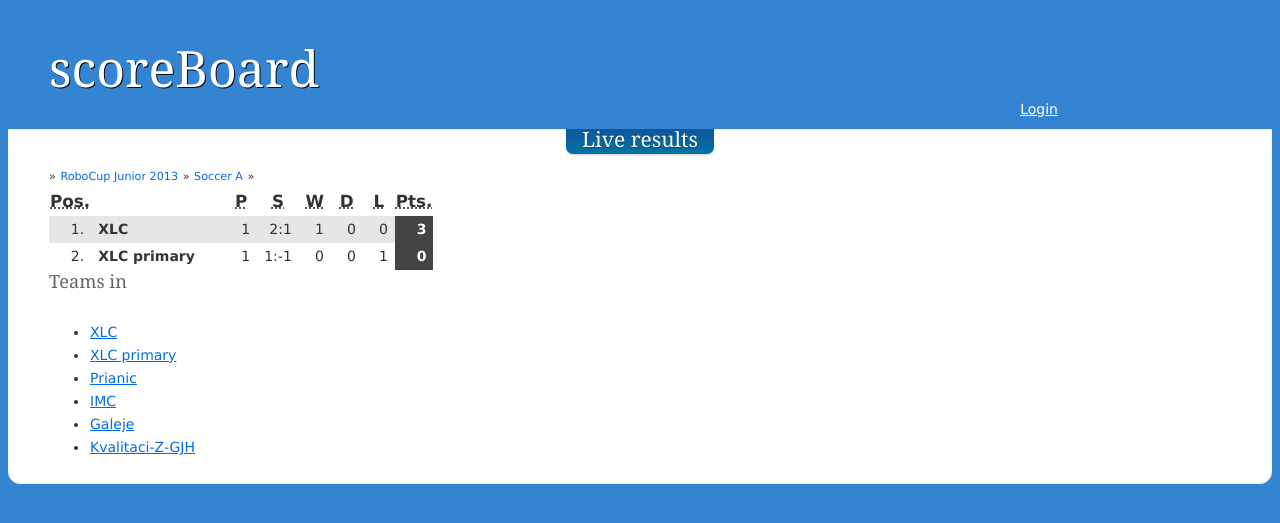
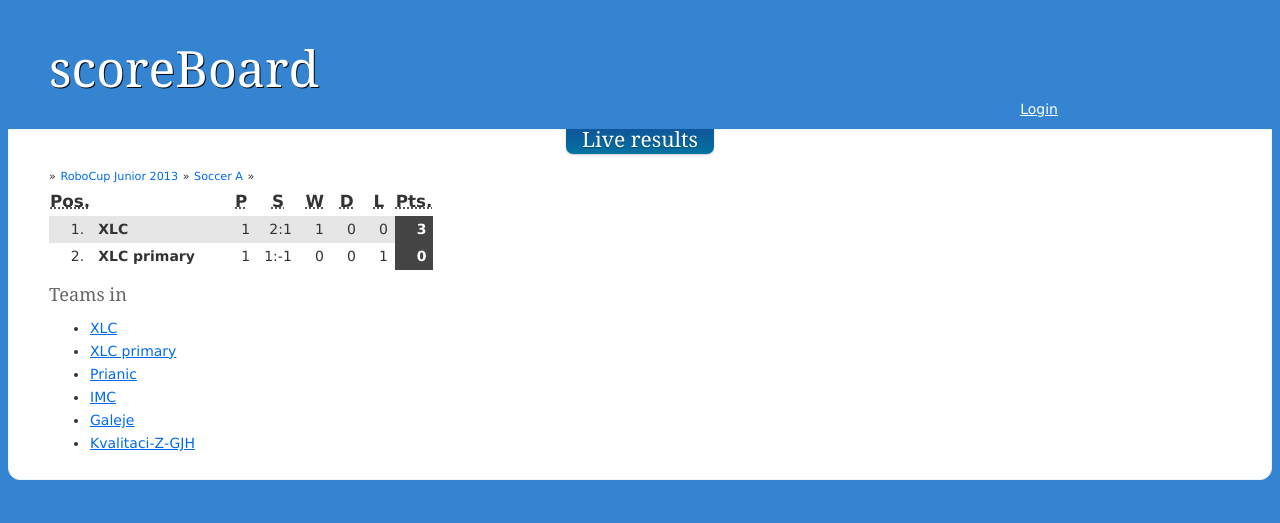
Before and after one commit to xlcteam/scoreBoard, a Django app: template scoreboard/templates/group.html in a window 1280 px wide. Shown: the top 523 px of the page. Run offline with Django 3.2, Linux system fonts and the light colour scheme; the template is opened without the code that fills it: values that come from a table or form of the project are taken from there, others are empty; data comes from the database, SQL or seed files in the repository; both versions use the stored data as it was after the commit; parts of the project's set-up code (start-up, migrations or seed data) failed here and were passed over; some libraries are stand-ins or nearby versions.

Commit message:
CSS changes and updates

```diff
--- a/scoreboard/static/css/screen.css
+++ b/scoreboard/static/css/screen.css
@@ -43,7 +43,7 @@
 #banner h1 { color: white; font-size: 50px; line-height: 121px; margin: 0; padding-left: 40px; text-shadow: 1px 1px 0 rgba(0, 0, 0, .9); }
 
 #content { background: white; border: 1px solid #eff4f7; border-radius: 0 0 12px 12px; padding: 10px 40px; min-height: 50px; }
-#content > h2 { font-size: 130%; color: #666; clear: both; padding: 0 0 0.7em 0; margin: 0; }
+#content > h2 { font-size: 130%; color: #666; clear: both; padding: 0.7em 0 0 0; margin: 0; }
 
 h2 span { color: #87A7D5; }
 h2 a { text-decoration: none; background: transparent; }
@@ -357,3 +357,7 @@
 #fastinfo a:hover {
   text-decoration: underline;
 }
+
+ul {
+    margin-top: 10px;
+}
--- a/scoreboard/templates/results.html
+++ b/scoreboard/templates/results.html
@@ -1,3 +1,4 @@
+{% if team_results %}
 <table class='teamTable'>
     <tr>
         <th> <abbr title="Position in the table"> Pos. </abbr></th>
@@ -30,3 +31,7 @@
         </tr>
     {% endfor %}
 </table>
+
+{% else %}
+  Unfortunately, no matches have been played yet.
+{% endif %}
```
Also changed, not shown: scoreboard/scoreboard.db.
